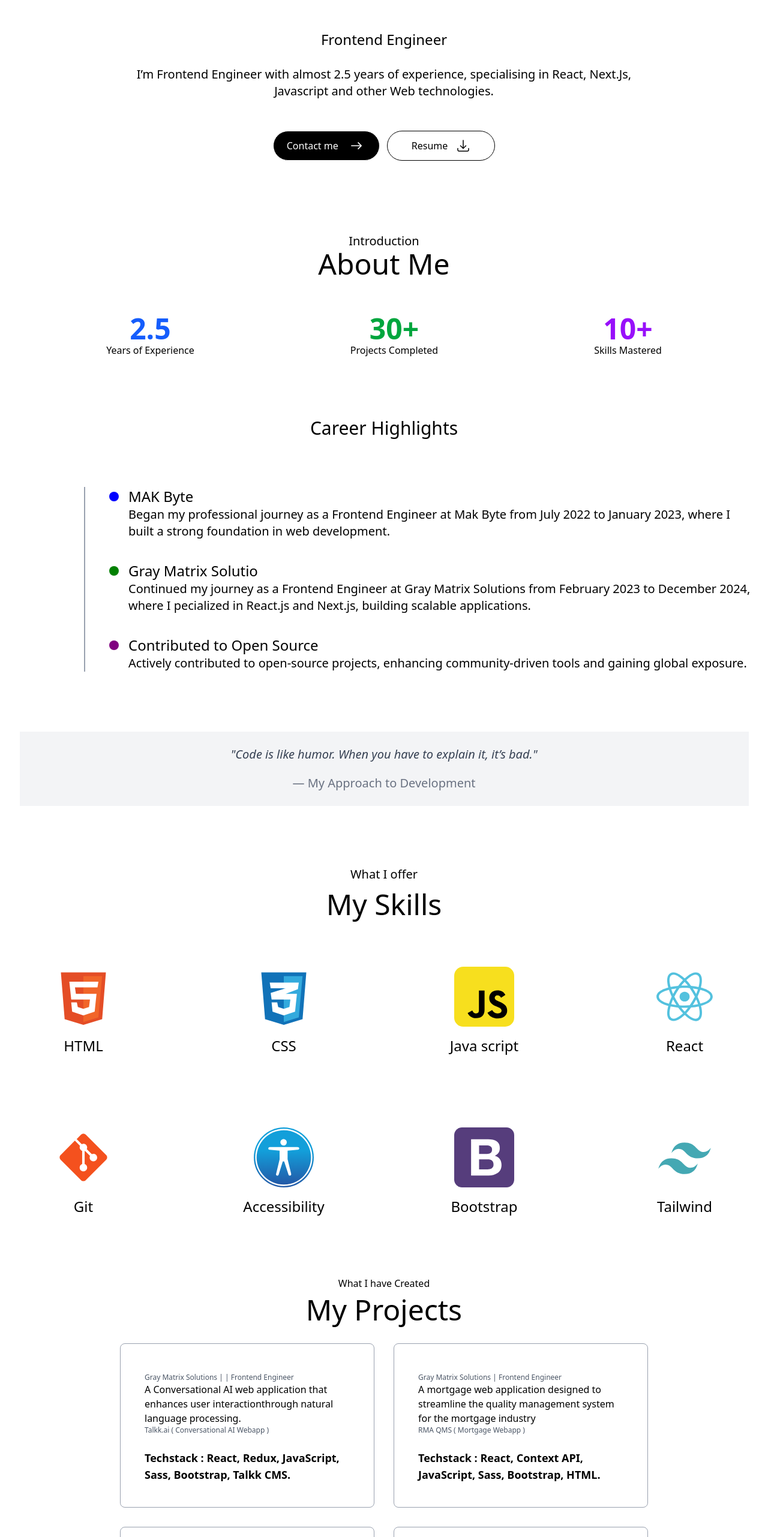
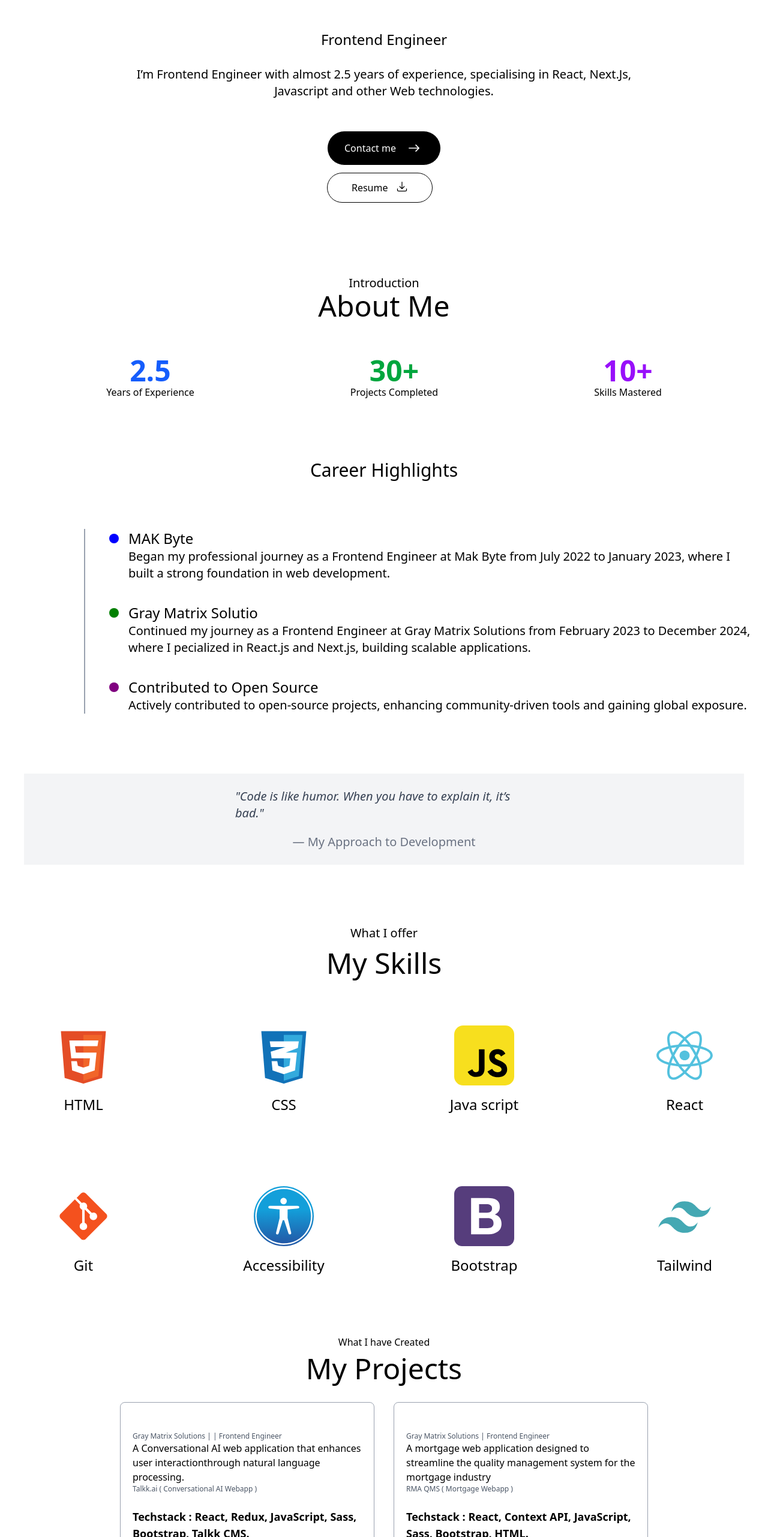
Before and after one commit to Arif-khan9/My-Project, a React (Vite) app: page / in a window 1280 px wide. Shown: the part 237-2800 px from the top of the page at 60% size. Built offline with nearby package versions, Linux system fonts and the light colour scheme.

Commit message:
changing

```diff
--- a/src/Components/About.jsx
+++ b/src/Components/About.jsx
@@ -38,7 +38,7 @@ const About = () => {
     </div>
    </div>
    <section>
-   <div className='flex justify-center mt-25 px-3 '>
+   <div className='flex justify-center mt-25 px-10 '>
      <div className=' bg-gray-100 px-7   md:px-40 lg:px-88 py-12 md:py-6'>
         <p className='italic text-gray-700 text-xs md:text-xl'>"Code is like humor. When you have to explain it, it’s bad."</p>
         <p className='text-center text-xs md:text-xl mt-5 text-gray-500'>— My Approach to Development</p>
--- a/src/Components/Navbar.jsx
+++ b/src/Components/Navbar.jsx
@@ -37,7 +37,7 @@ const [menu, setMenu] = useState(false)
             </ul>
           {menu ? (
             <ul  className='  md:hidden pt-10 pl-10 flex flex-col gap-8   h-screen w-64 bg-sky-200  '>
-              <FiX  onClick={clickHandlebutton} className="relative bottom-5 text-cyan-800 text-4xl left-35  "/>
+              <FiX  onClick={clickHandlebutton} className="relative bottom-5 text-cyan-800 text-4xl left-25  "/>
                 <li onClick={clickHandlebutton}><a href="#about" className=" hover:cursor-pointer text-cyan-800" >About</a>  </li>
                 <li onClick={clickHandlebutton}><a href="#skill" className='hover:cursor-pointer text-cyan-800'>Skills</a></li>
                 <li onClick={clickHandlebutton}> <a href="#project" className='hover:cursor-pointer text-cyan-800'>Projects</a></li>
--- a/src/Components/Project.jsx
+++ b/src/Components/Project.jsx
@@ -10,7 +10,7 @@ const Project = () => {
         <p className='font-Ovo'>What I have Created</p>
          <p className='text-5xl font-Ovo  mt-2'>My Projects</p>
       </div>
-      <div className='grid md:grid-cols-1 lg:grid-cols-2 gap-8 place-items-center mt-8 px-10 md:px-15 lg:px-50'>
+      <div className='grid md:grid-cols-1 lg:grid-cols-2 gap-8 place-items-center mt-8 px-5 md:px-15 lg:px-50'>
         {projectArr.map((project, index) =>{
           return(
           <Projects Project={project} key={index}/>
--- a/src/Components/Projects.jsx
+++ b/src/Components/Projects.jsx
@@ -3,7 +3,7 @@ import React from 'react'
 const Projects = (props) => {
     const{gray,fornted,takki, conversasational,techstack}= props.Project
   return (
-    <div  className='border border-gray-400  rounded-lg hover:shadow-2xl px-10 hover:bg-pink-100  '>
+    <div  className='border border-gray-400  rounded-lg hover:shadow-2xl px-5 hover:bg-pink-100  '>
           <p className='text-xs text-gray-600 mt-12'>{gray} | {fornted}</p>
           <p>{conversasational}</p>
           <p className='text-xs text-gray-600'>{takki}</p>
--- a/src/Components/Section.jsx
+++ b/src/Components/Section.jsx
@@ -11,9 +11,9 @@ const Section = () => {
             <h3 className='text-2xl '>Frontend Engineer</h3>
             <p className='text-center text-xs px-4  md:text-xl'>I’m Frontend Engineer with almost 2.5 years of experience, specialising in React, Next.Js, <br />
             Javascript and other Web technologies.</p>
-            <div className='flex gap-3 mt-6'>
-            <a href="#contect"><button  className='flex items-center border px-3 md:px-5.5 py-2 gap-3.5 rounded-full bg-black text-white'>Contact me <span><IoIosArrowRoundForward  className='h-8 w-8'/></span></button></a>
-          <button  className='flex border px-6  md:px-10 py-3 gap-3.5 rounded-full'>Resume <span><HiArrowDownTray className='h-6 w-6' /></span></button>
+            <div className=' md:flex flex flex-col gap-4  md:gap-3 mt-6 '>
+            <a href="#contect"><button  className='flex items-center border px-7 py-3 sm:gap-2 md:gap-3.5 rounded-full bg-black text-white'>Contact me <span><IoIosArrowRoundForward  className='h-8 w-8'/></span></button></a>
+          <a download href="../../last.pdf"><button  className=' flex border px-10 py-3 gap-3.5 rounded-full'>Resume <span><HiArrowDownTray className='h-5 w-5' /></span></button></a>
         </div>
         </div>
 
```
